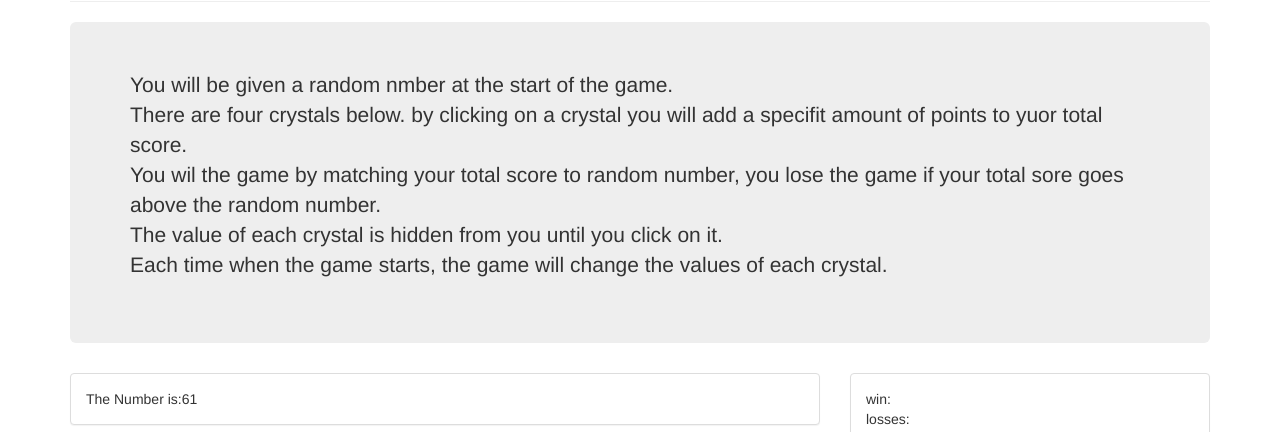
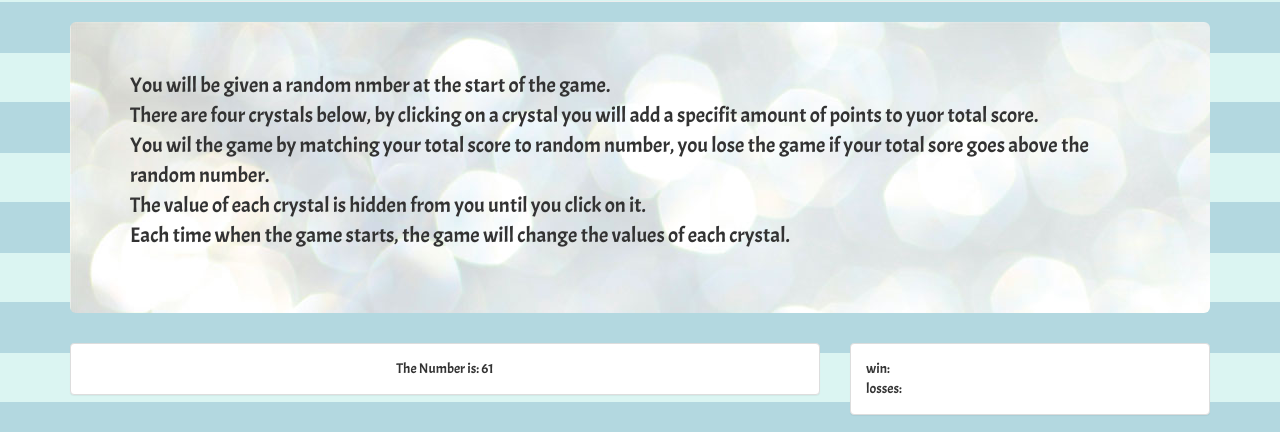
Before and after one commit to n184/crystal, a plain HTML site: page index.html in a window 1280 px wide. Shown: the part 98-530 px from the top of the page. Drawn offline with nearby package versions, Linux system fonts and the light colour scheme.

Commit message:
small additions

```diff
--- a/index.html
+++ b/index.html
@@ -1,38 +1,63 @@
 <!DOCTYPE html>
 <html>
+
 <head>
     <title>Crystal Game</title>
     <script src="https://cdnjs.cloudflare.com/ajax/libs/jquery/3.2.1/jquery.min.js"></script>
     <link rel="stylesheet" href="https://maxcdn.bootstrapcdn.com/bootstrap/3.3.6/css/bootstrap.min.css" integrity="sha384-1q8mTJOASx8j1Au+a5WDVnPi2lkFfwwEAa8hDDdjZlpLegxhjVME1fgjWPGmkzs7" crossorigin="anonymous">
+    <link href="https://fonts.googleapis.com/css?family=Acme" rel="stylesheet">
 </head>
+<style type="text/css">
+body {
+    background: url("images/bgoption3.jpg");
+    font-family: 'Acme', sans-serif;
+}
+
+.jumbotron {
+    background: url("images/bgoption2.jpg");
+}
+
+h1,
+#targetNumber {
+    text-align: center;
+}
+
+
+
+}
+</style>
+
 <body>
     <div class="container">
         <div class="row">
             <div class="col-md-12">
- 		 	<div class="page-header"><h1>Crystals Collector</h1></div>
+                <div class="page-header">
+                    <h1>Crystals Collector</h1></div>
             </div>
         </div>
-
         <div class="row">
             <div class="col-md-12">
                 <div class="jumbotron">
-  			<p>You will be given a random nmber at the start of the game.<br> There are four crystals below. by clicking on a crystal you will add a specifit amount of points to yuor total score.<br> You wil the game by matching your total score to random number, you lose the game if your total sore goes above the random number.<br>The value of each crystal is hidden from you until you click on it.<br>Each time when the game starts, the game will change the values of each crystal.</p>
+                    <p>You will be given a random nmber at the start of the game.
+                        <br> There are four crystals below, by clicking on a crystal you will add a specifit amount of points to yuor total score.
+                        <br> You wil the game by matching your total score to random number, you lose the game if your total sore goes above the random number.
+                        <br>The value of each crystal is hidden from you until you click on it.
+                        <br>Each time when the game starts, the game will change the values of each crystal.</p>
                 </div>
             </div>
         </div>
-
         <div class="row">
             <div class="col-md-8">
                 <div class="panel panel-default">
-			  <div class="panel-body" id="targetNumber">The Number is:</div>
+                    <div class="panel-body" id="targetNumber">The Number is: </div>
                 </div>
             </div>
             <div class="col-md-4">
                 <div class="panel panel-default">
-			  <div class="panel-body" id="counter">win:<br>losses:</div>
+                    <div class="panel-body" id="counter">win:
+                        <br>losses:</div>
                 </div>
             </div>
-
             <div class="row">
                 <div class="col-xs-6 col-md-3">
                     <a href="#" class="thumbnail" id="crystal1"></a>
@@ -47,7 +72,6 @@
                     <a href="#" class="thumbnail" id="crystal4"></a>
                 </div>
             </div>
-
             <div class="row">
                 <div class="col-md-12">
                     <div class="panel panel-default">
@@ -56,16 +80,14 @@
                 </div>
             </div>
         </div>
-
         <script type="text/javascript">
-
         $(document).ready(function() {
 
 
             function initializeGame() {
                 counter = 0;
-   			 var targetNumber ="";
-  			 var numberOptions ="";
+                var targetNumber = "";
+                var numberOptions = "";
                 $("#score").empty();
                 $("#score").html("Your total score is: " + counter);
                 $("#targetNumber").empty();
@@ -81,7 +103,8 @@
             var winCount = 0;
             var lossesCount = 0;
 
-  var numberOptions ="";
+            var numberOptions = "";
+
             function renderValue() {
                 numberOptions = Math.floor(Math.random() * 11) + 1;
             }
@@ -130,9 +153,7 @@ function renderValue() {
                     winCount++
                     initializeGame();
 
-    }
-
-    else if (counter >= targetNumber) {
+                } else if (counter >= targetNumber) {
                     alert("You lose!!");
                     lossesCount++
                     initializeGame();
@@ -145,4 +166,5 @@ function renderValue() {
         });
         </script>
 </body>
+
 </html>
```
Also changed, not shown: images/background-photo-355482.jpeg (added), images/bestbg-photo-255379.jpeg (added), images/bgoption.jpg (added), images/bgoption2.jpg (added), images/bgoption3.jpg (added), images/nicebg-photo-443446.jpeg (added), images/sky-photo-691668.jpeg (added). Lines whose indentation alone changed are shown as unchanged.
